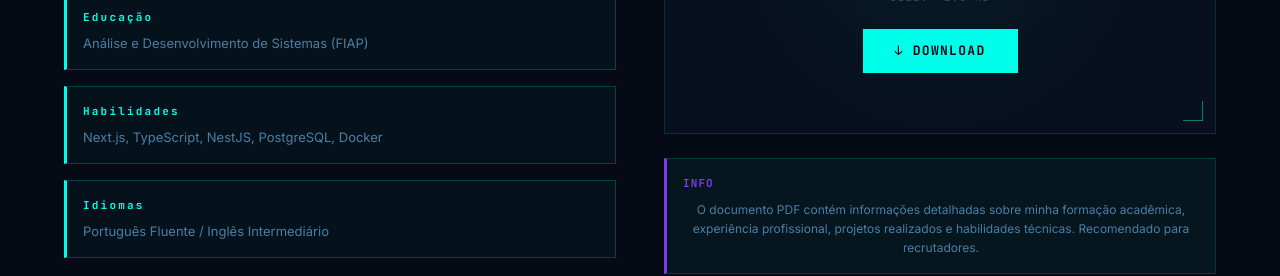
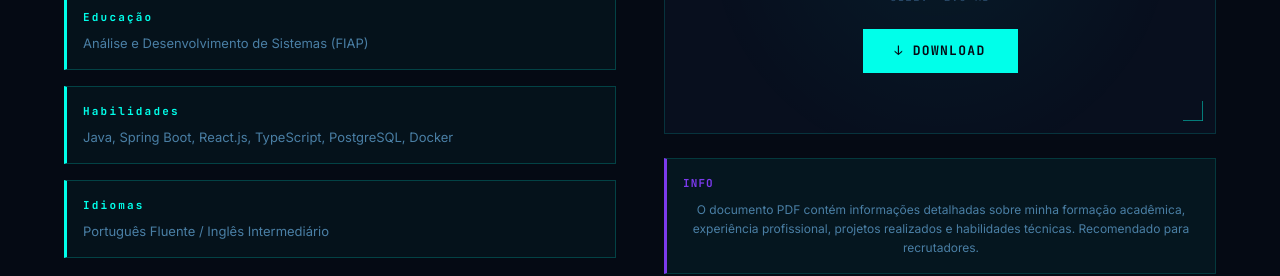
Before and after one commit to ArthurZambao/portfolio-arthurzambao, a Next.js app: page / in a window 1280 px wide. Shown: the part 5400-5676 px from the top of the page. Built offline with nearby package versions, Linux system fonts and the light colour scheme.

Commit message:
chore: update cv and habilities

```diff
--- a/src/components/cv.tsx
+++ b/src/components/cv.tsx
@@ -16,7 +16,7 @@ export const CV = () => {
     const highlights = [
         { title: "Experiência", desc: "Full-Stack Development com React, Node.js e Java" },
         { title: "Educação", desc: "Análise e Desenvolvimento de Sistemas (FIAP)" },
-        { title: "Habilidades", desc: "Next.js, TypeScript, NestJS, PostgreSQL, Docker" },
+        { title: "Habilidades", desc: "Java, Spring Boot, React.js, TypeScript, PostgreSQL, Docker" },
         { title: "Idiomas", desc: "Português Fluente / Inglês Intermediário" },
     ];
 
```
Also changed, not shown: 1 other file (tests, documents, lock files or other folders).
